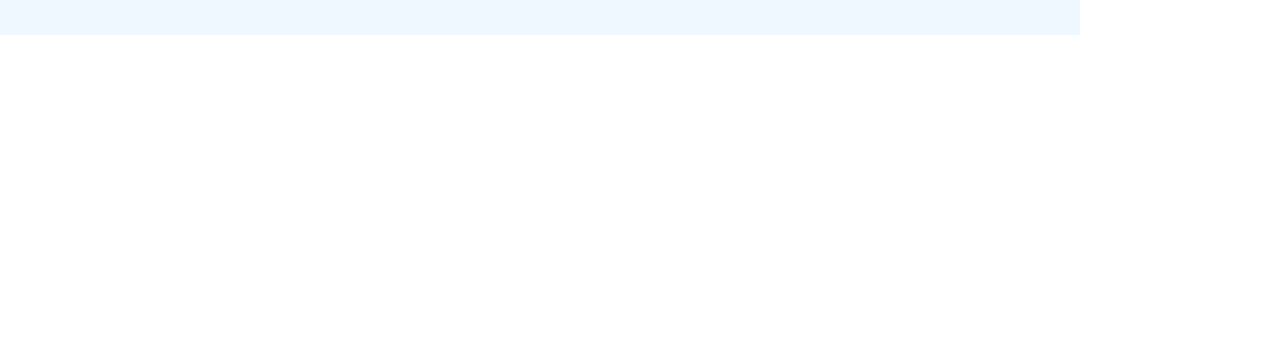
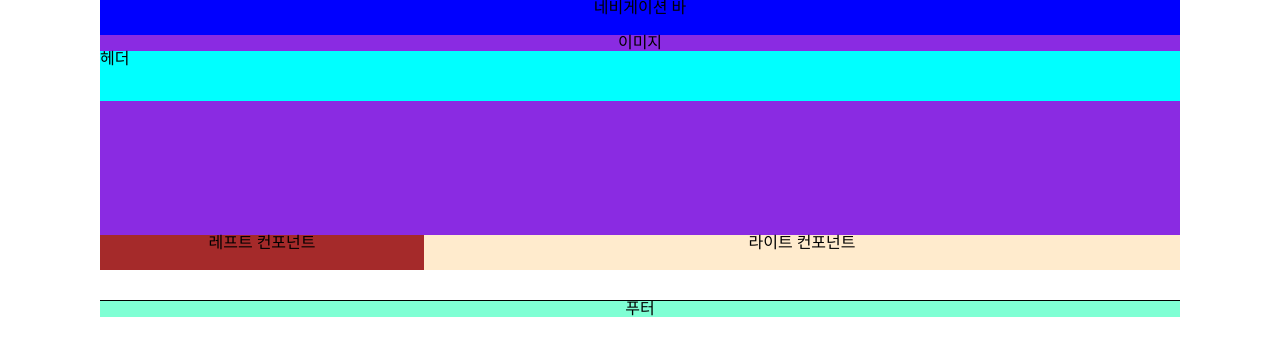
Before and after one commit to soft-a-life/SALT-Frontend, a React (Create React App) app: page / in a window 1280 px wide. Shown: the top 356 px of the page. Built offline with nearby package versions, Linux system fonts and the light colour scheme.

Commit message:
salt 기본 레이아웃

```diff
--- a/src/App.css
+++ b/src/App.css
@@ -3,6 +3,7 @@
   height: 100%;
   display: inline-block;
   vertical-align: middle;
+  text-align: center;
 }
 html, body, div, span, applet, object, iframe,
 h1, h2, h3, h4, h5, h6, p, blockquote, pre,
--- /dev/null
+++ b/src/mainScreen/Footer.css
@@ -0,0 +1,6 @@
+.footer{
+    margin-top: 30px;
+    border-top: 1px solid #000 ;
+    display: block;
+    background: aquamarine;
+}
--- a/src/mainScreen/Footer.jsx
+++ b/src/mainScreen/Footer.jsx
@@ -1,9 +1,12 @@
 import React from 'react';
+import "./Footer.css"
 
 function Footer(props) {
+
+
     return (
-        <div>
-
+        <div className={"footer"}>
+            푸터
         </div>
     );
 }
--- a/src/mainScreen/Header.css
+++ b/src/mainScreen/Header.css
@@ -2,7 +2,11 @@
     width: 100%;
     height: 200px;
     display: block;
+    background: blueviolet;
 }
-.special_menu{
+.special-menu{
     display: flex;
+    background: aqua;
+    width: 100%;
+    height: 50px;
 }
--- a/src/mainScreen/Header.jsx
+++ b/src/mainScreen/Header.jsx
@@ -7,8 +7,10 @@ function Header(props) {
     return (
         <div className={"header"}>
             {/*이미지 들어가는 부분*/}
+            이미지
             <div className={"special-menu"}>
                 {/*메뉴바*/}
+                헤더
             </div>
         </div>
     );
--- a/src/mainScreen/MainScreen.css
+++ b/src/mainScreen/MainScreen.css
@@ -3,7 +3,8 @@
     height: 35px;
     background: aliceblue;
     display: inline-block;
-    vertical-align: middle;
+    margin-left: auto;
+    margin-right: auto;
 }
 .body{
     width: 100%;
--- a/src/mainScreen/NavigationBar.css
+++ b/src/mainScreen/NavigationBar.css
@@ -1,4 +1,5 @@
 .navigationBar{
+    background: blue;
     width: 100%;
     height: 35px;
 }
--- a/src/mainScreen/NavigationBar.jsx
+++ b/src/mainScreen/NavigationBar.jsx
@@ -1,10 +1,11 @@
 import React from 'react';
+import "./NavigationBar.css"
 
 function NavigationBar(props) {
 
     return (
         <div className={"navigationBar"}>
-
+            네비게이션 바
         </div>
     );
 }
--- a/src/mainScreen/components-left/BodyLeftComponents.css
+++ b/src/mainScreen/components-left/BodyLeftComponents.css
@@ -2,4 +2,5 @@
     width: 30%;
     height: 100%;
     display: block;
+    background: brown;
 }
--- a/src/mainScreen/components-left/BodyLeftComponents.jsx
+++ b/src/mainScreen/components-left/BodyLeftComponents.jsx
@@ -1,11 +1,12 @@
 import React from 'react';
-
+import "./BodyLeftComponents.css"
 function BodyLeftComponents(props) {
 
 
     return (
         <div className={"bodyLeftComponents"}>
-
+            레프트
+            컨포넌트
         </div>
     );
 }
--- a/src/mainScreen/components-right/BodyRightComponents.css
+++ b/src/mainScreen/components-right/BodyRightComponents.css
@@ -2,4 +2,5 @@
     width: 70%;
     height: 100%;
     display: block;
+    background: blanchedalmond;
 }
--- a/src/mainScreen/components-right/BodyRightComponents.jsx
+++ b/src/mainScreen/components-right/BodyRightComponents.jsx
@@ -1,9 +1,11 @@
 import React from 'react';
+import "./BodyRightComponents.css"
 
 function BodyRightComponents(props) {
     return (
         <div className={"bodyRightComponents"}>
-
+            라이트
+            컨포넌트
         </div>
     );
 }
```
